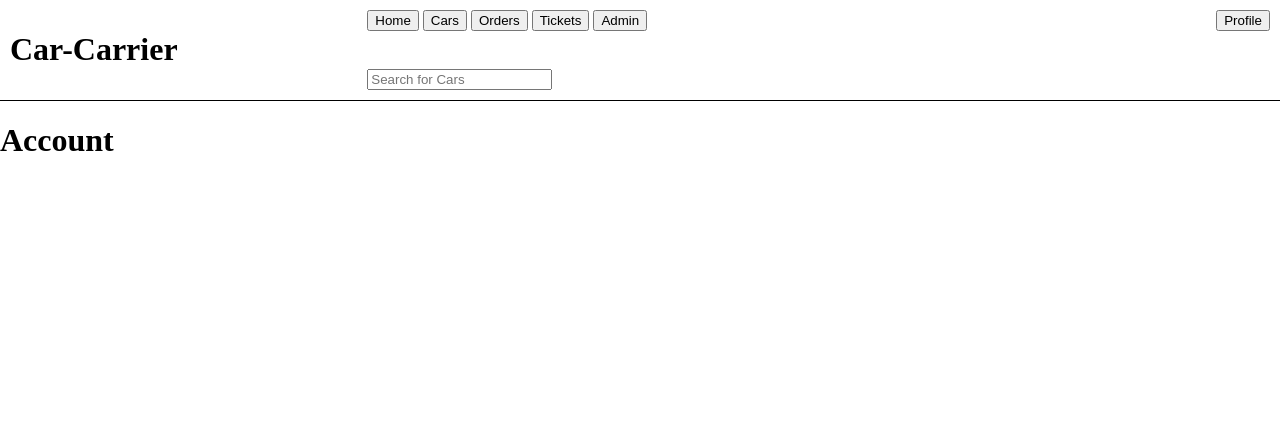
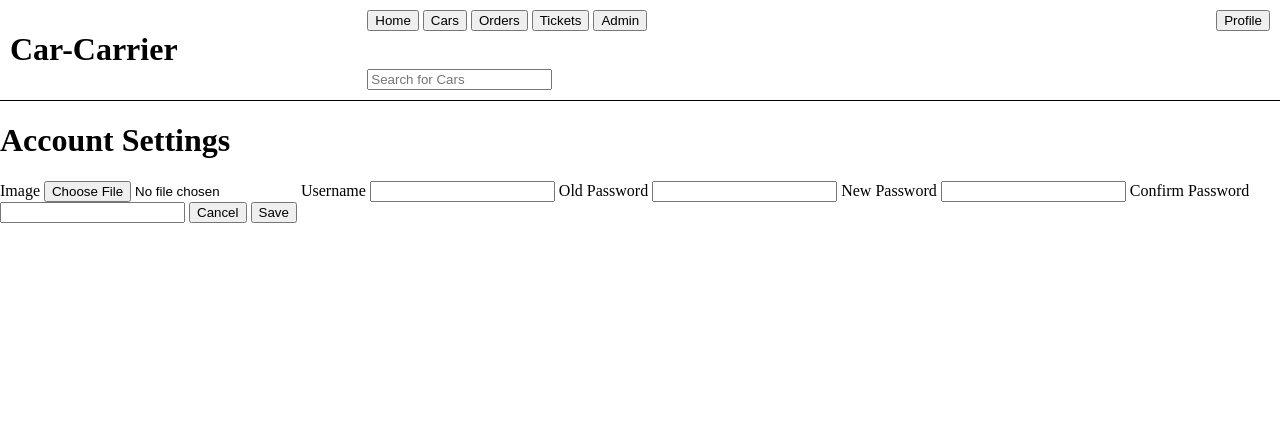
Before and after one commit to hammerhc/Car-Carrier, a Flask app: page /account in a window 1280 px wide. Shown: the top 441 px of the page. Run offline with Flask 2, Linux system fonts and the light colour scheme.

Commit message:
Updated Account Page

```diff
--- a/src/static/js/account/account.js
+++ b/src/static/js/account/account.js
@@ -0,0 +1,7 @@
+function cancel() {
+    navigate("/");
+}
+
+function save() {
+    console.log("Saving");
+}
--- a/src/templates/account/account.html
+++ b/src/templates/account/account.html
@@ -5,5 +5,25 @@
 {% endblock %}
 
 {% block content %}
-<h1>Account</h1>
+<h1>Account Settings</h1>
+
+<div class="detailsContainer">
+    <label for="inputImage">Image</label>
+    <input id="inputImage" type="file" capture>
+
+    <label for="inputUsername">Username</label>
+    <input id="inputUsername" type="text" readOnly>
+
+    <label for="inputOldPassword">Old Password</label>
+    <input id="inputOldPassword" type="password">
+
+    <label for="inputPassword">New Password</label>
+    <input id="inputPassword" type="password">
+
+    <label for="inputPassword2">Confirm Password</label>
+    <input id="inputPassword2" type="password">
+
+    <button id="cancelButton" class="formButton" onclick="cancel()">Cancel</button>
+    <button id="saveButton" class="formButton" onclick="save()">Save</button>
+</div>
 {% endblock %}
```
